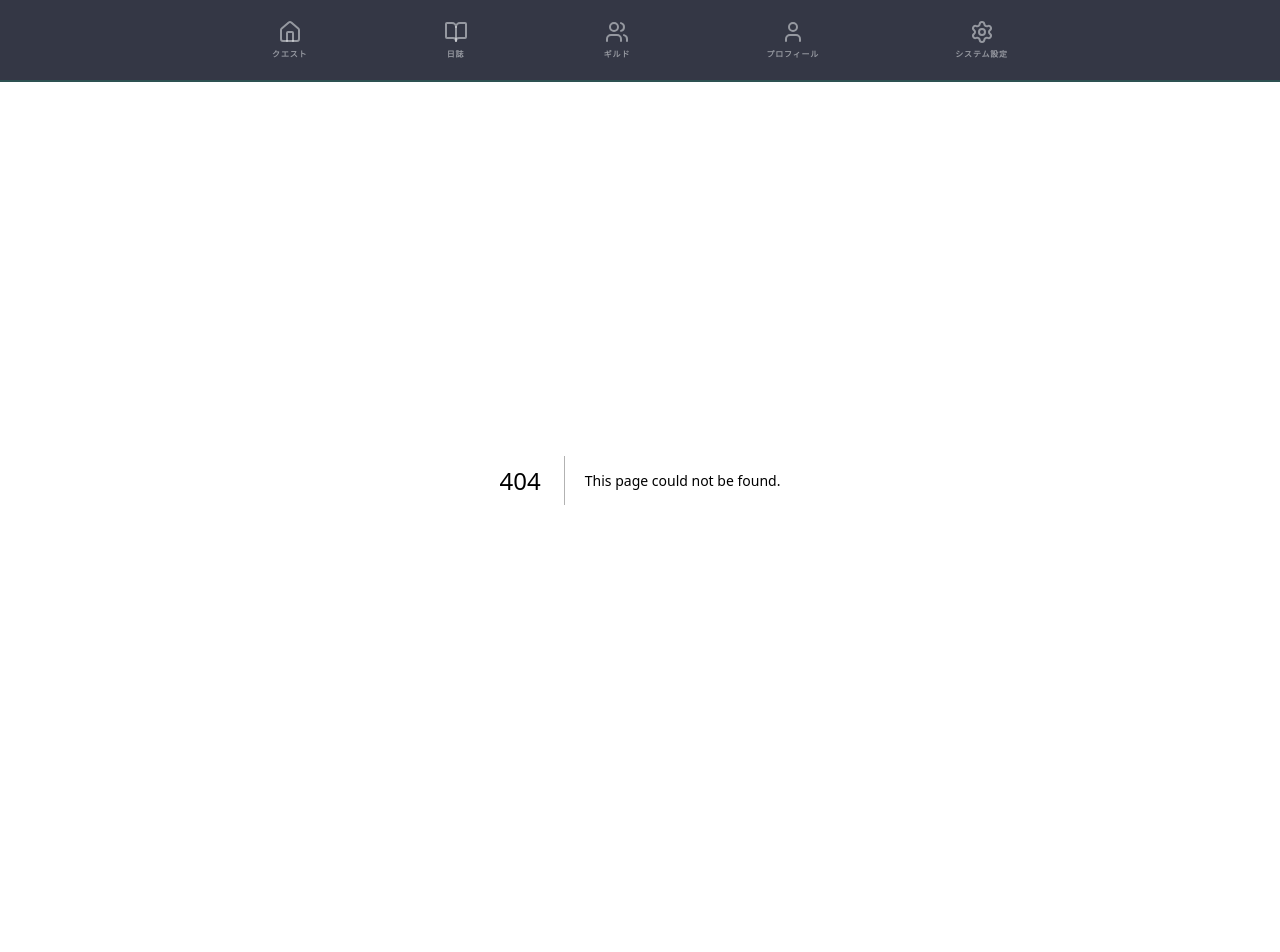
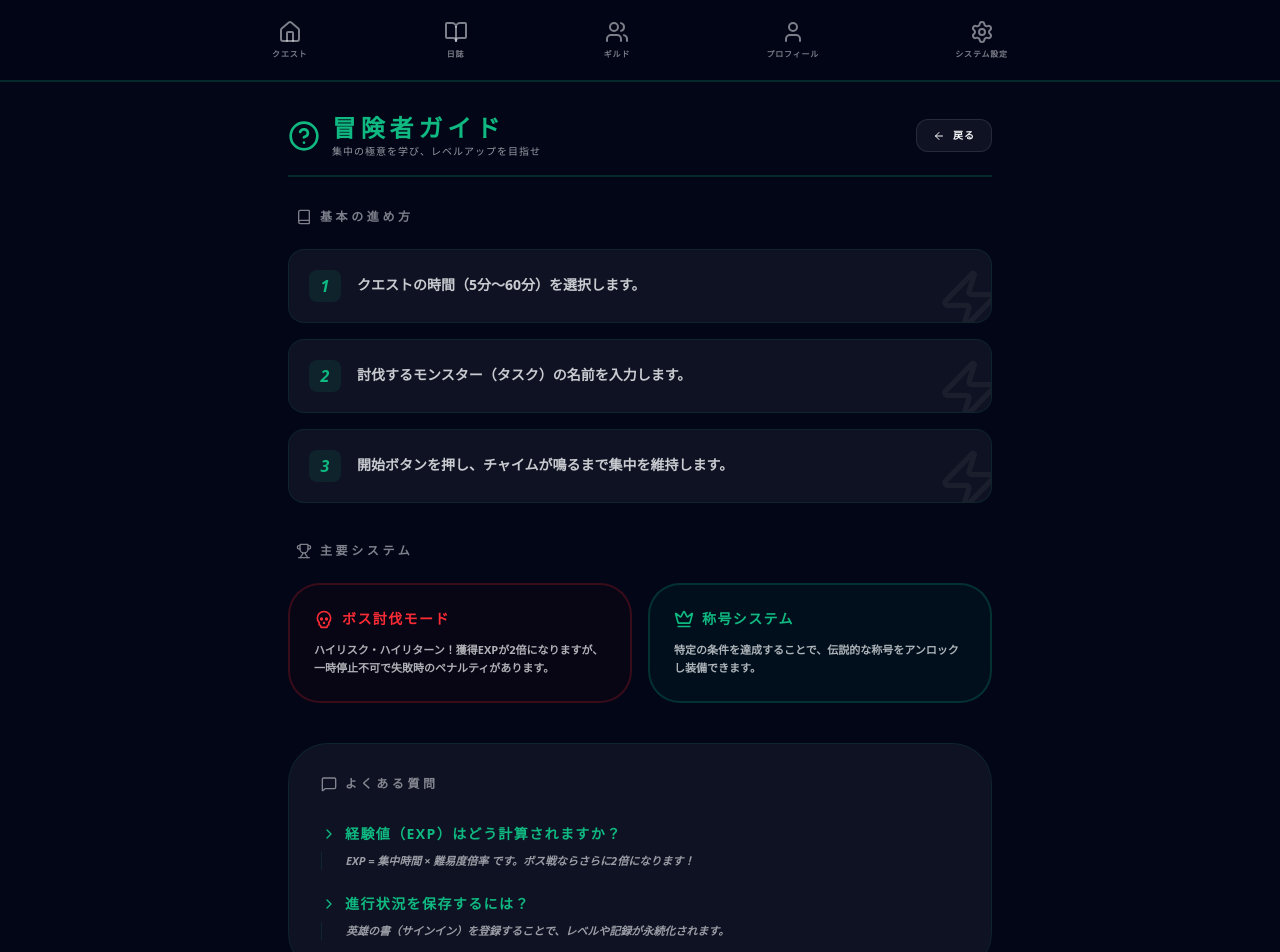
Before and after one commit to TMando616/pomodoro-quest, a Next.js app: page /help in a window 1280 px wide. Before the commit this address had no page. Shown: the top 952 px of the page. Before the commit the page ends 880 px from the top, so only its background shows below. Built offline with nearby package versions, Linux system fonts and the light colour scheme.

Commit message:
feat: add comprehensive adventurer's guide (help page) with localization

```diff
--- /dev/null
+++ b/src/app/help/page.tsx
@@ -0,0 +1,112 @@
+"use client";
+
+import React from 'react';
+import { HelpCircle, Book, Zap, Skull, Crown, Trophy, ArrowLeft, ChevronRight, MessageSquare, Info } from 'lucide-react';
+import Link from 'next/link';
+import { useTranslation } from '@/hooks/useTranslation';
+
+/**
+ * 冒険者ガイド（ヘルプ）ページ
+ */
+export default function HelpPage() {
+  const { t } = useTranslation();
+
+  return (
+    <div className="flex flex-col items-center justify-start min-h-screen p-4 md:p-8 pt-8 max-w-3xl mx-auto animate-in fade-in duration-500 pb-24">
+
+      {/* Header */}
+      <div className="w-full flex items-center justify-between mb-8 pb-4 border-b-2 border-primary/20">
+        <div className="flex items-center gap-3">
+          <HelpCircle className="w-8 h-8 text-primary" />
+          <div>
+            <h1 className="text-2xl font-black uppercase tracking-[0.2em] text-primary">{t.help.title}</h1>
+            <p className="text-[10px] opacity-60 uppercase tracking-widest">{t.help.subtitle}</p>
+          </div>
+        </div>
+        <Link href="/" className="flex items-center gap-2 px-4 py-2 bg-foreground/5 border border-foreground/10 rounded-xl hover:bg-foreground/10 transition-all text-[10px] font-black uppercase tracking-widest">
+          <ArrowLeft className="w-3 h-3" /> {t.common.back}
+        </Link>
+      </div>
+
+      <div className="w-full space-y-10">
+
+        {/* Basics Section */}
+        <section className="space-y-6">
+          <h2 className="text-xs font-black uppercase tracking-[0.3em] flex items-center gap-2 opacity-50 px-2">
+            <Book className="w-4 h-4" /> {t.help.basics.title}
+          </h2>
+          <div className="grid gap-4">
+            {[1, 2, 3].map((step) => (
+              <div key={step} className="flex items-start gap-4 bg-foreground/5 border border-primary/10 p-5 rounded-2xl relative overflow-hidden group hover:border-primary/30 transition-all">
+                <div className="w-8 h-8 bg-primary/10 rounded-lg flex items-center justify-center text-primary font-black italic shrink-0">
+                  {step}
+                </div>
+                <p className="text-sm font-bold opacity-80 leading-relaxed pt-1">
+                  {t.help.basics[`step${step}` as keyof typeof t.help.basics]}
+                </p>
+                <div className="absolute right-[-10px] bottom-[-10px] opacity-5 group-hover:opacity-10 transition-opacity">
+                  <Zap className="w-16 h-16" />
+                </div>
+              </div>
+            ))}
+          </div>
+        </section>
+
+        {/* Features Section */}
+        <section className="space-y-6">
+          <h2 className="text-xs font-black uppercase tracking-[0.3em] flex items-center gap-2 opacity-50 px-2">
+            <Trophy className="w-4 h-4" /> {t.help.features.title}
+          </h2>
+          <div className="grid md:grid-cols-2 gap-4">
+            {/* Boss Mode */}
+            <div className="bg-red-950/10 border-2 border-red-500/20 p-6 rounded-[2rem] space-y-3">
+              <div className="flex items-center gap-2 text-red-500 font-black uppercase tracking-widest text-sm">
+                <Skull className="w-5 h-5" /> {t.help.features.boss.name}
+              </div>
+              <p className="text-[11px] leading-relaxed opacity-70 font-bold">
+                {t.help.features.boss.desc}
+              </p>
+            </div>
+
+            {/* Titles */}
+            <div className="bg-primary/5 border-2 border-primary/20 p-6 rounded-[2rem] space-y-3">
+              <div className="flex items-center gap-2 text-primary font-black uppercase tracking-widest text-sm">
+                <Crown className="w-5 h-5" /> {t.help.features.ranks.name}
+              </div>
+              <p className="text-[11px] leading-relaxed opacity-70 font-bold">
+                {t.help.features.ranks.desc}
+              </p>
+            </div>
+          </div>
+        </section>
+
+        {/* FAQ Section */}
+        <section className="bg-foreground/5 border border-primary/10 rounded-[2.5rem] p-8 space-y-8">
+          <h2 className="text-xs font-black uppercase tracking-[0.3em] flex items-center gap-2 opacity-50">
+            <MessageSquare className="w-4 h-4" /> {t.help.faq.title}
+          </h2>
+
+          <div className="space-y-6">
+            {[1, 2].map((i) => (
+              <div key={i} className="space-y-2">
+                <h4 className="flex items-center gap-2 text-primary font-black text-sm uppercase tracking-widest">
+                  <ChevronRight className="w-4 h-4" /> {t.help.faq[`q${i}` as keyof typeof t.help.faq]}
+                </h4>
+                <p className="pl-6 text-[11px] font-bold opacity-60 leading-relaxed italic border-l border-primary/20">
+                  {t.help.faq[`a${i}` as keyof typeof t.help.faq]}
+                </p>
+              </div>
+            ))}
+          </div>
+        </section>
+
+        {/* Footer info */}
+        <div className="flex items-center justify-center gap-3 opacity-20">
+          <Info className="w-4 h-4" />
+          <span className="text-[10px] font-black uppercase tracking-[0.2em]">End of Chronicles</span>
+        </div>
+
+      </div>
+    </div>
+  );
+}
--- a/src/components/ui/Sidebar.tsx
+++ b/src/components/ui/Sidebar.tsx
@@ -3,7 +3,7 @@
 import React from 'react';
 import Link from 'next/link';
 // Lucide React からアイコンをインポート
-import { Moon, Sun, LogIn, LogOut, ScrollText, Volume2, VolumeX, Shield, X, Settings2 } from 'lucide-react';
+import { Moon, Sun, LogIn, LogOut, ScrollText, Volume2, VolumeX, Shield, X, Settings2, HelpCircle } from 'lucide-react';
 // 型定義と定数をインポート
 import { ThemeCategory, User } from '@/types';
 import { themes, durationOptions } from '@/constants';
@@ -80,6 +80,16 @@ export function Sidebar({
           </div>
 
           <div className="flex flex-col gap-2">
+            {/* ヘルプページへのリンク */}
+            <Link
+              href="/help"
+              onClick={onClose}
+              className="flex items-center justify-center gap-2 w-full py-3 bg-foreground/5 border border-primary/20 rounded-xl hover:bg-foreground/10 transition-all text-[10px] font-black uppercase tracking-widest"
+            >
+              <HelpCircle className="w-4 h-4 text-primary" />
+              {t.help.title}
+            </Link>
+
             {/* 冒険の記録（履歴）を開くボタン */}
             <button
               onClick={() => { onOpenLogs(); onClose(); }}
--- a/src/constants/translations.ts
+++ b/src/constants/translations.ts
@@ -107,6 +107,38 @@ export const translations = {
       subtitle: "Focus your spirit, reclaim your time.",
       pressStart: "Enter the Guild",
       version: "v1.0.4 - Early Access",
+    },
+    help: {
+      title: "Adventurer's Guide",
+      subtitle: "Master the art of focus and level up",
+      basics: {
+        title: "The Basics",
+        step1: "Choose your Quest duration (5-60m).",
+        step2: "Enter the name of the monster (task) you're slaying.",
+        step3: "Press Start and focus until the chime rings.",
+      },
+      features: {
+        title: "Key Features",
+        boss: {
+          name: "Boss Mode",
+          desc: "High stakes! Double EXP, but no pausing and failure resets progress.",
+        },
+        affinity: {
+          name: "Affinity System",
+          desc: "Change your interface theme to match your spirit from Config.",
+        },
+        ranks: {
+          name: "Titles & Ranks",
+          desc: "Unlock legendary titles by completing hidden achievements.",
+        }
+      },
+      faq: {
+        title: "Guild FAQ",
+        q1: "How is EXP calculated?",
+        a1: "EXP = Duration × Multiplier (Difficulty). Bosses double this amount!",
+        q2: "Can I save my progress?",
+        a2: "Register a Hero Scroll (Sign In) to keep your levels and logs safe.",
+      }
     },
     profile: {
       notAuth: "Not Authenticated",
@@ -297,6 +329,38 @@ export const translations = {
       pressStart: "ギルドの門を叩く",
       version: "v1.0.4 - 初期アクセス",
     },
+    help: {
+      title: "冒険者ガイド",
+      subtitle: "集中の極意を学び、レベルアップを目指せ",
+      basics: {
+        title: "基本の進め方",
+        step1: "クエストの時間（5分〜60分）を選択します。",
+        step2: "討伐するモンスター（タスク）の名前を入力します。",
+        step3: "開始ボタンを押し、チャイムが鳴るまで集中を維持します。",
+      },
+      features: {
+        title: "主要システム",
+        boss: {
+          name: "ボス討伐モード",
+          desc: "ハイリスク・ハイリターン！獲得EXPが2倍になりますが、一時停止不可で失敗時のペナルティがあります。",
+        },
+        affinity: {
+          name: "属性（テーマ）変更",
+          desc: "Config（設定）から、自分の精神に合ったUIテーマに変更できます。",
+        },
+        ranks: {
+          name: "称号システム",
+          desc: "特定の条件を達成することで、伝説的な称号をアンロックし装備できます。",
+        }
+      },
+      faq: {
+        title: "よくある質問",
+        q1: "経験値（EXP）はどう計算されますか？",
+        a1: "EXP = 集中時間 × 難易度倍率 です。ボス戦ならさらに2倍になります！",
+        q2: "進行状況を保存するには？",
+        a2: "英雄の書（サインイン）を登録することで、レベルや記録が永続化されます。",
+      }
+    },
     profile: {
       notAuth: "未認証",
       notAuthDesc: "プロフィールを表示するには、クエストページからログインしてください。",
```
